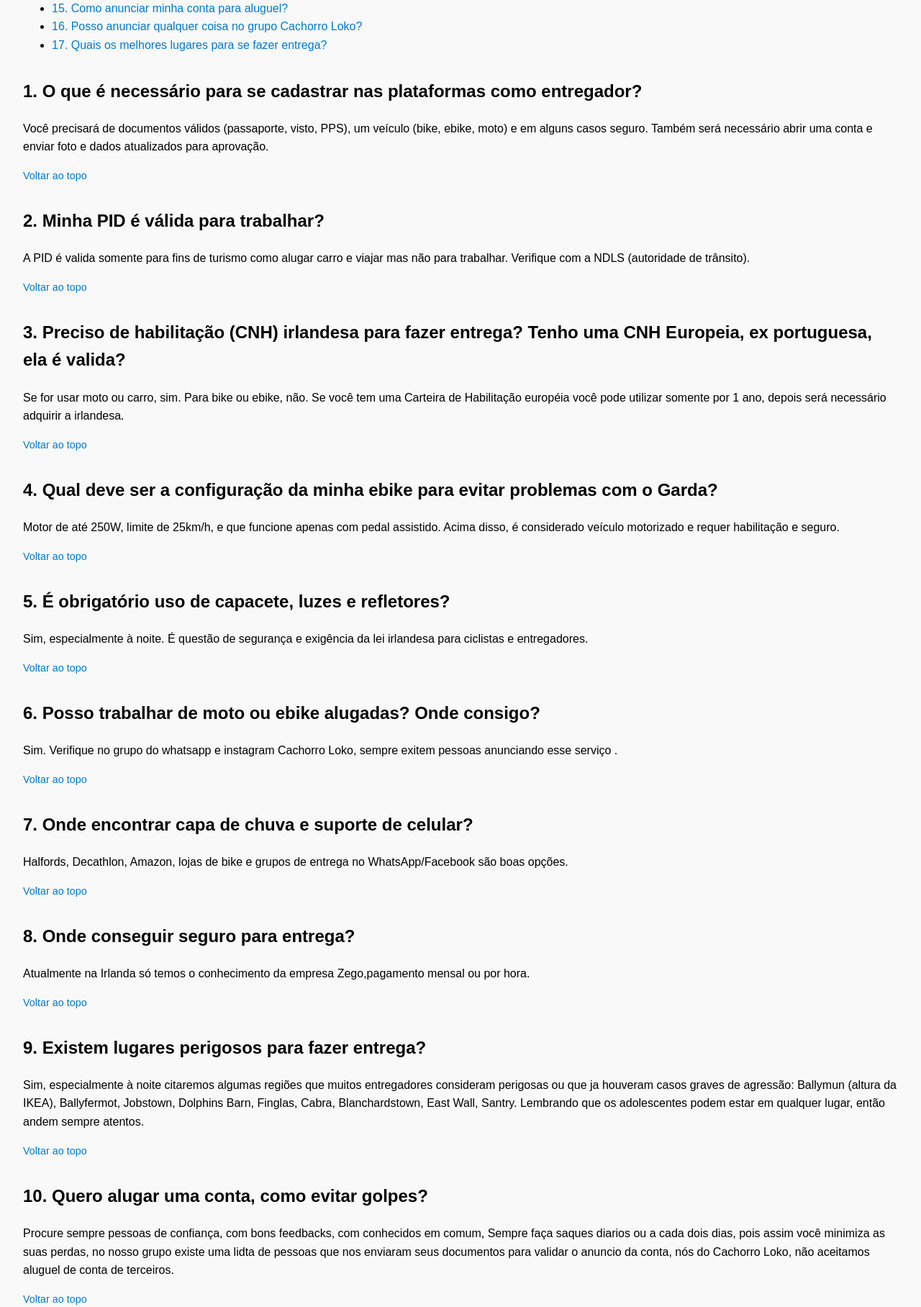
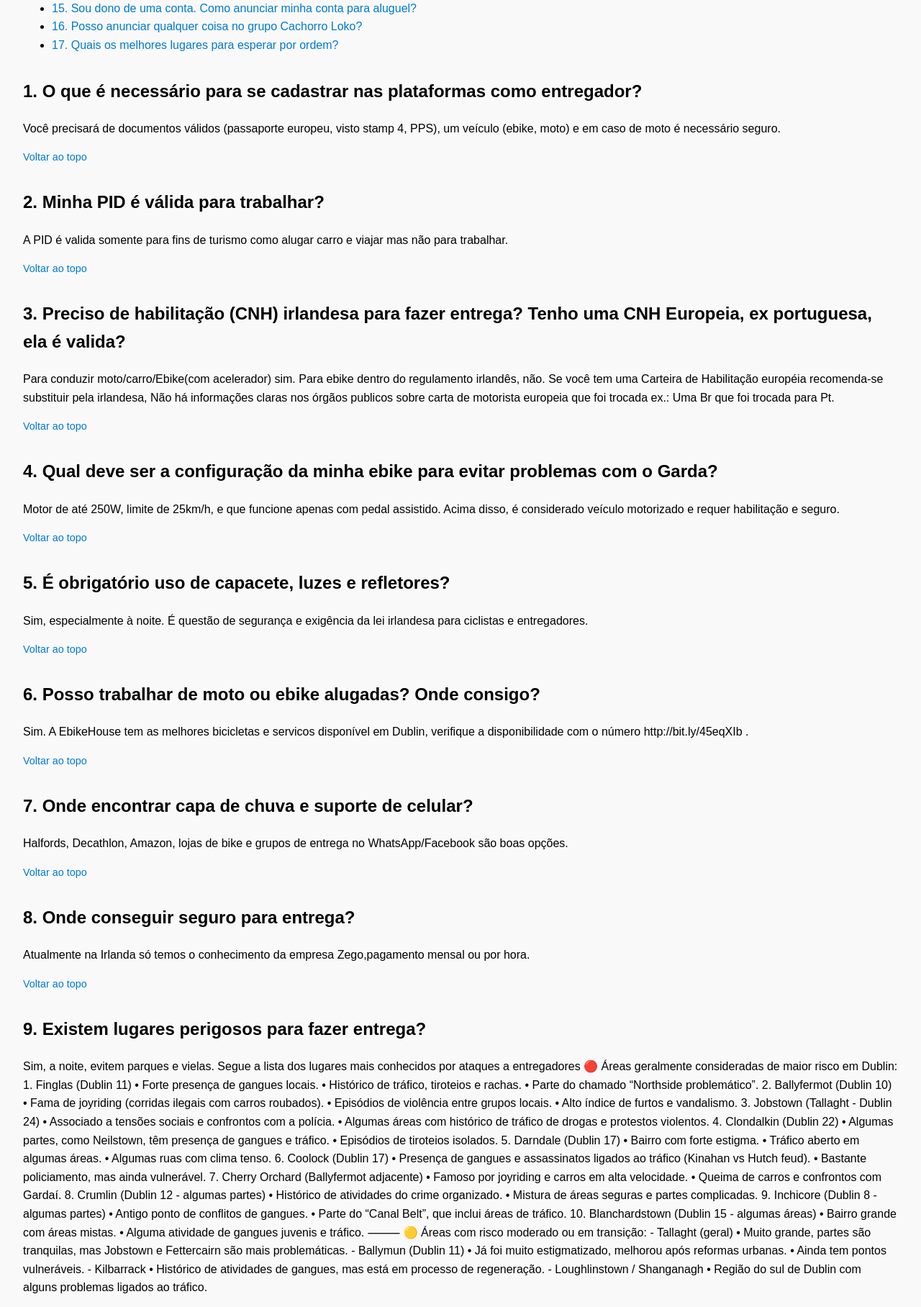
Before and after one commit to CachorroLokoIE/FAQ-Cachorro-Loko-IE, a plain HTML site: page index.html in a window 1280 px wide. Shown: the part 568-2384 px from the top of the page at 72% size. Drawn offline with Linux system fonts and the light colour scheme.

Commit message:
Update index.html

```diff
--- a/index.html
+++ b/index.html
@@ -3,7 +3,7 @@
 <html lang="pt-BR">
 <head>
   <meta charset="UTF-8">
-  <title>FAQ - Cachorro Loko IRL</title>
+  <title>FAQ - CachorroLoko IRL</title>
   <style>
     body {
       font-family: Arial, sans-serif;
@@ -31,9 +31,9 @@
   </style>
 </head>
 <body>
-  <h1 id="topo">FAQ - Cachorro Loko IRL</h1>
+  <h1 id="topo">FAQ - CachorroLoko IRL</h1>
 
-  <p>Aqui você encontra respostas para dúvidas frequentes sobre trabalhar com delivery na Irlanda.</p>
+  <p>Aqui você encontra respostas para dúvidas frequentes sobre trabalhar como delivery na Irlanda.</p>
 
   <h2>📌 Índice</h2>
   <ul>
@@ -42,8 +42,8 @@
     <li><a href="#pergunta3">3. Preciso de habilitação (CNH) irlandesa para fazer entrega?</a></li>
     <li><a href="#pergunta4">4. Qual deve ser a configuração da minha ebike para evitar problemas com o Garda?</a></li>
     <li><a href="#pergunta5">5. É obrigatório uso de capacete, luzes e refletores?</a></li>
-    <li><a href="#pergunta6">6. Posso trabalhar de moto ou ebike alugadas? Onde consigo?</a></li>
-    <li><a href="#pergunta7">7. Onde encontrar capa de chuva e suporte de celular?</a></li>
+    <li><a href="#pergunta6">6. Posso trabalhar de moto ou ebike alugadas?</a></li>
+    <li><a href="#pergunta7">7. Onde encontrar as melhores Ebike para Alugar/Comprar? </a></li>
     <li><a href="#pergunta8">8. Onde conseguir seguro para entrega?</a></li>
     <li><a href="#pergunta9">9. Existem lugares perigosos para fazer entrega?</a></li>
     <li><a href="#pergunta10">10. Como evitar golpes?</a></li>
@@ -51,26 +51,26 @@
     <li><a href="#pergunta12">12. Como funciona o pagamento?</a></li>
     <li><a href="#pergunta13">13. Onde conseguir contas para alugar?</a></li>
     <li><a href="#pergunta14">14. Qual a média do valor do aluguel das contas?</a></li>
-    <li><a href="#pergunta15">15. Como anunciar minha conta para aluguel?</a></li>
+    <li><a href="#pergunta15">15. Sou dono de uma conta. Como anunciar minha conta para aluguel?</a></li>
     <li><a href="#pergunta16">16. Posso anunciar qualquer coisa no grupo Cachorro Loko?</a></li>
-    <li><a href="#pergunta17">17. Quais os melhores lugares para se fazer entrega?</a></li>
+    <li><a href="#pergunta17">17. Quais os melhores lugares para esperar por ordem?</a></li>
   </ul>
 
   <div class="pergunta" id="pergunta1">
     <h2>1. O que é necessário para se cadastrar nas plataformas como entregador?</h2>
-    <p>Você precisará de documentos válidos (passaporte, visto, PPS), um veículo (bike, ebike, moto) e em alguns casos seguro. Também será necessário abrir uma conta e enviar foto e dados atualizados para aprovação.</p>
+    <p>Você precisará de documentos válidos (passaporte europeu, visto stamp 4, PPS), um veículo (ebike, moto) e em caso de moto é necessário seguro.</p>
     <p class="voltar-topo"><a href="#topo">Voltar ao topo</a></p>
   </div>
 
   <div class="pergunta" id="pergunta2">
     <h2>2. Minha PID é válida para trabalhar?</h2>
-    <p>A PID é valida somente para fins de turismo como alugar carro e viajar mas não para trabalhar. Verifique com a NDLS (autoridade de trânsito).</p>
+    <p>A PID é valida somente para fins de turismo como alugar carro e viajar mas não para trabalhar.</p>
     <p class="voltar-topo"><a href="#topo">Voltar ao topo</a></p>
   </div>
 
   <div class="pergunta" id="pergunta3">
     <h2>3. Preciso de habilitação (CNH) irlandesa para fazer entrega? Tenho uma CNH Europeia, ex portuguesa, ela é valida?</h2>
-    <p>Se for usar moto ou carro, sim. Para bike ou ebike, não. Se você tem uma Carteira de Habilitação européia você pode utilizar somente por 1 ano, depois será necessário adquirir a irlandesa.</p>
+    <p>Para conduzir moto/carro/Ebike(com acelerador) sim. Para ebike dentro do regulamento irlandês, não. Se você tem uma Carteira de Habilitação européia recomenda-se substituir pela irlandesa, Não há informações claras nos órgãos publicos sobre carta de motorista europeia que foi trocada ex.: Uma Br que foi trocada para Pt.</p>
     <p class="voltar-topo"><a href="#topo">Voltar ao topo</a></p>
   </div>
 
@@ -88,7 +88,7 @@
 
   <div class="pergunta" id="pergunta6">
     <h2>6. Posso trabalhar de moto ou ebike alugadas? Onde consigo?</h2>
-    <p>Sim. Verifique no grupo do whatsapp e instagram Cachorro Loko, sempre exitem pessoas anunciando esse serviço .</p>
+    <p>Sim. A EbikeHouse tem as melhores bicicletas e servicos disponível em Dublin, verifique a disponibilidade com o número http://bit.ly/45eqXIb .</p>
     <p class="voltar-topo"><a href="#topo">Voltar ao topo</a></p>
   </div>
 
@@ -106,20 +106,81 @@
 
   <div class="pergunta" id="pergunta9">
     <h2>9. Existem lugares perigosos para fazer entrega?</h2>
-    <p>Sim, especialmente à noite citaremos algumas regiões que muitos entregadores consideram perigosas ou que ja houveram casos graves de agressão: Ballymun (altura da IKEA), Ballyfermot, Jobstown, Dolphins Barn, Finglas, Cabra, Blanchardstown, East Wall, Santry. Lembrando que os adolescentes podem estar em qualquer lugar, então andem sempre atentos.  </p>
+    <p>Sim, a noite, evitem parques e vielas. Segue a lista dos lugares mais conhecidos por ataques a entregadores
+      🔴 Áreas geralmente consideradas de maior risco em Dublin:
+
+1. Finglas (Dublin 11)
+	•	Forte presença de gangues locais.
+	•	Histórico de tráfico, tiroteios e rachas.
+	•	Parte do chamado “Northside problemático”.
+
+2. Ballyfermot (Dublin 10)
+	•	Fama de joyriding (corridas ilegais com carros roubados).
+	•	Episódios de violência entre grupos locais.
+	•	Alto índice de furtos e vandalismo.
+
+3. Jobstown (Tallaght - Dublin 24)
+	•	Associado a tensões sociais e confrontos com a polícia.
+	•	Algumas áreas com histórico de tráfico de drogas e protestos violentos.
+
+4. Clondalkin (Dublin 22)
+	•	Algumas partes, como Neilstown, têm presença de gangues e tráfico.
+	•	Episódios de tiroteios isolados.
+
+5. Darndale (Dublin 17)
+	•	Bairro com forte estigma.
+	•	Tráfico aberto em algumas áreas.
+	•	Algumas ruas com clima tenso.
+
+6. Coolock (Dublin 17)
+	•	Presença de gangues e assassinatos ligados ao tráfico (Kinahan vs Hutch feud).
+	•	Bastante policiamento, mas ainda vulnerável.
+
+7. Cherry Orchard (Ballyfermot adjacente)
+	•	Famoso por joyriding e carros em alta velocidade.
+	•	Queima de carros e confrontos com Gardaí.
+
+8. Crumlin (Dublin 12 - algumas partes)
+	•	Histórico de atividades do crime organizado.
+	•	Mistura de áreas seguras e partes complicadas.
+
+9. Inchicore (Dublin 8 - algumas partes)
+	•	Antigo ponto de conflitos de gangues.
+	•	Parte do “Canal Belt”, que inclui áreas de tráfico.
+
+10. Blanchardstown (Dublin 15 - algumas áreas)
+	•	Bairro grande com áreas mistas.
+	•	Alguma atividade de gangues juvenis e tráfico.
+
+⸻
+
+🟡 Áreas com risco moderado ou em transição:
+
+- Tallaght (geral)
+	•	Muito grande, partes são tranquilas, mas Jobstown e Fettercairn são mais problemáticas.
+
+- Ballymun (Dublin 11)
+	•	Já foi muito estigmatizado, melhorou após reformas urbanas.
+	•	Ainda tem pontos vulneráveis.
+
+- Kilbarrack
+	•	Histórico de atividades de gangues, mas está em processo de regeneração.
+
+- Loughlinstown / Shanganagh
+	•	Região do sul de Dublin com alguns problemas ligados ao tráfico.  </p>
     <p class="voltar-topo"><a href="#topo">Voltar ao topo</a></p>
   </div>
 
   <div class="pergunta" id="pergunta10">
     <h2>10. Quero alugar uma conta, como evitar golpes?</h2>
-    <p>Procure sempre pessoas de confiança, com bons feedbacks, com conhecidos em comum, Sempre faça saques diarios ou a cada dois dias, pois assim você minimiza as suas perdas, no nosso grupo existe uma lidta de pessoas que nos enviaram seus documentos para validar o anuncio da conta, nós do Cachorro Loko, não aceitamos aluguel de conta de terceiros.</p>
+    <p>Procure sempre pessoas de confiança, com bons feedbacks, com conhecidos em comum, Sempre faça saques diarios ou a cada dois dias, pois assim você minimiza as suas perdas, no nosso grupo existe uma lista de pessoas que nos enviaram seus documentos para validar o anuncio da conta, nós do Cachorro Loko, não aceitamos aluguel de conta de terceiros.</p>
     <p class="voltar-topo"><a href="#topo">Voltar ao topo</a></p>
   </div>
 
   <div class="pergunta" id="pergunta11">
     <h2>11. Preciso de ajuda com uma ordem, como proceder?</h2>
     <p>Use o suporte do próprio app
-    Delivero: +35315268611
+    Delivero: +353 1 526 8611
     Just eat: O suporte só é disponibilizado enquanto você está com ordem, caso você finalize, o suporte é fechado automaticamante
     Uber Eats: Suporte diretamente no app, bem intuitivo(chat ou telefone). Documente com prints/videos se necessário.</p>
     <p class="voltar-topo"><a href="#topo">Voltar ao topo</a></p>
@@ -127,7 +188,7 @@
 
   <div class="pergunta" id="pergunta12">
     <h2>12. Como funciona o pagamento das plataformas?</h2>
-    <p>O pagamento é semanal, direto na conta bancária. Deliveroo paga na terça feira, Uber na segunda e Just eat na quinta feira.</p>
+    <p>O pagamento é semanal, direto na conta bancária. Deliveroo faz pagamento na terça feira, Uber na segunda e Just eat na quinta feira.</p>
     <p class="voltar-topo"><a href="#topo">Voltar ao topo</a></p>
   </div>
 
@@ -139,7 +200,7 @@
 
   <div class="pergunta" id="pergunta14">
     <h2>14. Qual a média do valor do aluguel das contas?</h2>
-    <p>Gira em torno de €50 a €120 por semana, dependendo da platarfoma e se é bike ou moto.</p>
+    <pe>As contas giram em torno de €80 a €100 por semana para Ebike, e €100 a €150 para contas de moto.</p>
     <p class="voltar-topo"><a href="#topo">Voltar ao topo</a></p>
   </div>
 
@@ -151,13 +212,13 @@
 
   <div class="pergunta" id="pergunta16">
     <h2>16. Posso anunciar qualquer coisa no grupo Cachorro Loko?</h2>
-    <p>Somente anuncios relacionado a Delivery.</p>
+    <p>Somente anuncios relacionados a Delivery, Roupas terminas, capa de chuva, bike e moto para delivery,  qualquer outro tipo de anúncio será removido e se persistir a pessa será removida sem aviso prévio>
     <p class="voltar-topo"><a href="#topo">Voltar ao topo</a></p>
   </div>
 
   <div class="pergunta" id="pergunta17">
-    <h2>17. Quais os melhores lugares para se fazer entrega?</h2>
-    <p>Centros urbanos com alta concentração de restaurantes e clientes, como Dublin 1.</p>
+    <h2>17. Quais os melhores lugares para esperar por ordem?</h2>
+    <p>Centros urbanos com alta concentração de restaurantes, Capel Street, Oconnell Street (spire), Parnell Street, Dame Street são as mais comuns.</p>
     <p class="voltar-topo"><a href="#topo">Voltar ao topo</a></p>
   </div>
 
```
